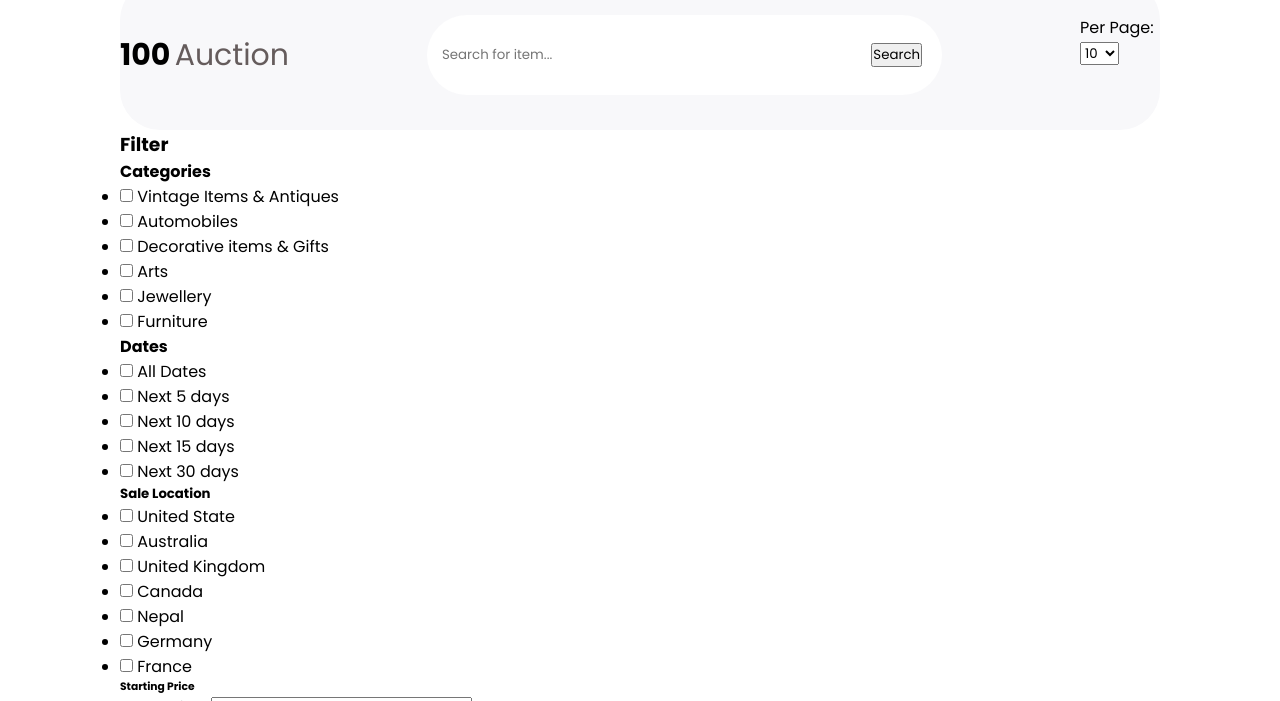
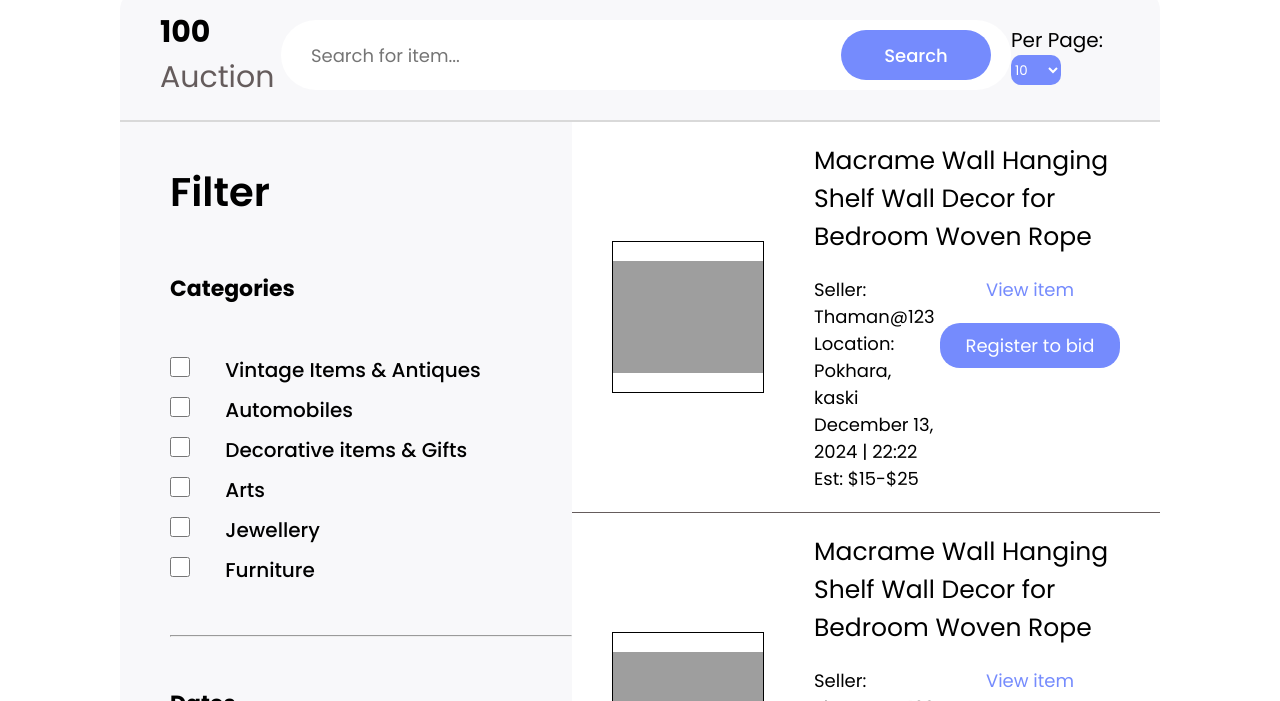
Before and after one commit to ThamanGrg/NextBid, a PHP site: page /browse.html in a window 1280 px wide. Shown: the part 167-868 px from the top of the page. Run offline with PHP 8.4, Linux system fonts and the light colour scheme; grey boxes are pictures that could not be loaded.

Commit message:
Browse Page

```diff
--- a/website/frontend/browse/browse.css
+++ b/website/frontend/browse/browse.css
@@ -45,11 +45,11 @@ a:active {
     color: #758BFD;
 }
 
-.dropDownCategory{
+.dropDownCategory {
     display: none;
 }
 
-.nav ul li:hover .dropDownCategory{
+.nav ul li:hover .dropDownCategory {
     display: block;
     position: absolute;
     left: 0;
@@ -62,22 +62,23 @@ a:active {
     border-radius: 20px;
     border-top-left-radius: 0;
 }
-.dropDownCategory ul{
+
+.dropDownCategory ul {
     display: block;
     list-style: disc;
 }
 
-.dropDownCategory ul li{
+.dropDownCategory ul li {
     margin-bottom: 16px;
     font-weight: 400;
     font-size: 18px;
 }
 
-.dropDownCategory ul li a{
+.dropDownCategory ul li a {
     color: white;
 }
 
-.dropDownCategory ul li:hover{
+.dropDownCategory ul li:hover {
     font-weight: 600;
 }
 
@@ -104,51 +105,257 @@ a:active {
     height: 30px;
     margin-left: 16px;
 }
-.TopSection{
+
+.TopSection {
     background-color: #F8F8FA;
     display: flex;
-    justify-content:space-between;
+    justify-content: space-between;
     align-items: center;
-    height: 150px;
-    border-radius: 40px;
+    height: 130px;
+    border-top-right-radius: 20px;
+    border-top-left-radius: 20px;
+    margin-top: 10px;
+    border-bottom: 2px solid #D9D9D9;
 }
-.TotalAuction h2,p{
+
+.TotalAuction {
+    margin-left: 40px;
+}
+
+.TotalAuction h2,
+p {
     display: inline-block;
     font-size: 30px;
 }
-.TotalAuction p{
+
+.TotalAuction p {
     color: #655C5C;
 }
-.SearchButton input{
-    height: 80px;
-    width: 500px;
+
+.SearchButton input {
+    height: 70px;
+    width: 700px;
     border-radius: 40px;
-    padding-left: 15px;
+    padding-left: 30px;
     outline: none;
     border: none;
+    font-size: 18px;
+
 }
-.SearchButton{
+
+.SearchButton {
     position: relative;
 }
-.SearchButton input:focus{
+
+.SearchButton input:focus {
     border: none;
 }
-.SearchButton button{
-    position:absolute;
+
+.SearchButton button {
+    position: absolute;
     top: 50%;
     right: 20px;
-    transform: translatey(-50%);
+    transform: translateY(-50%);
     cursor: pointer;
+    background-color: #758BFD;
+    height: 50px;
+    width: 150px;
+    border: none;
+    border-radius: 30px;
+    font-size: 18px;
+    color: white;
+    font-weight: 500;
 }
-.PerPageButton{
-    height: 80px;
-    width: 80px;
+
+.PerPageButton {
+    width: auto;
     font-size: 16px;
+    display: block;
+    margin-right: 30px;
 }
-.FilterSection{
-    font-family: "poppin";
+
+.PerPageButton label {
+    margin-right: 20px;
+    font-size: 20px;
 }
-footer{
+
+.PerPageButton select {
+    width: 50px;
+    height: 30px;
+    background-color: #758BFD;
+    color: white;
+    border: none;
+    outline: none;
+    border-radius: 10px;
+}
+
+.main {
+    display: flex;
+}
+
+.leftSection {
+    background-color: #F8F8FA;
+    width: 600px;
+    padding-left: 50px;
+    height: 1500px;
+}
+
+.leftSection .title h3 {
+    font-size: 40px;
+    font-weight: 600;
+}
+
+.filterSection h4 {
+    font-size: 22px;
+    margin-top: 20px;
+    margin-bottom: 50px;
+}
+
+.filterSection .Categories{
+    border-bottom: 10px solid black;
+}
+
+.filterSection ul {
+    list-style: none;
+    margin-top: 10px;
+}
+
+.filterSection ul input {
+    margin-right: 30px;
+    width: 20px;
+    height: 20px;
+}
+
+.filterSection ul li {
+    margin-top: 10px;
+    font-size: 20px;
+    font-weight: 500;
+}
+
+.filterSection hr {
+    margin-top: 50px;
+    margin-bottom: 50px;
+    width: 400px;
+}
+
+.leftSection .title {
+    margin-top: 40px;
+    margin-bottom: 50px;
+}
+
+.locationSection label {
+    font-size: 20px;
+    font-weight: 500;
+    margin-right: 15px;
+}
+
+.locationSection select {
+    background-color: #758BFD;
+    width: 200px;
+    height: 45px;
+    font-weight: 500;
+    font-size: 14px;
+    border: none;
+    outline: none;
+    border-radius: 20px;
+    color: white;
+}
+
+.startingSection label {
+    display: inline-block;
+    width: 200px;
+}
+
+.price label{
+    font-size: 20px;
+    font-weight: 500;
+}
+
+.startingSection div{
+    margin: 8px auto;
+}
+
+.price input{
+    height: 35px;
+    border-radius: 10px;
+    border: 0.5px solid #655C5C;
+    font-size: 17px;
+    outline: none;
+    padding-left: 10px;
+}
+
+.rightSection {
+    width: 90%;
+    height: auto;
+    min-height: 1500px;
+}
+
+.ItemCard {
+    padding: 20px 40px;
+    display: flex;
+    align-items: center;
+    border-bottom: 1px solid #655C5C;
+}
+
+.imageCard {
+    width: 150px;
+    height: 150px;
+    overflow: hidden;
+    border: 1px solid black;
+}
+
+.item-Bottom {
+    display: flex;
+    flex-direction: row;
+    margin-top: 20px;
+}
+
+.imageCard img {
+    width: 150px;
+    height: 150px;
+    object-fit: contain;
+}
+
+.itemRight {
+    margin-left: 50px;
+}
+
+.itemRight .itemTitle h3 {
+    font-weight: 400;
+    font-size: 25px;
+}
+
+.itemRight .itemDescription {
+    width: 80%;
+}
+
+.itemRight .itemDescription p {
+    font-size: 18px;
+}
+
+.item-Bottom .itemLinks a{
+    color: #758BFD;
+    font-size: 18px;
+}
+
+.item-Bottom .itemLinks {
+    display: flex;
+    flex-direction: column;
+    text-align: center;
+}
+
+.item-Bottom button {
+    width: 180px;
+    height: 45px;
+    margin-top: 20px;
+    background-color: #758BFD;
+    border: none;
+    color: white;
+    font-size: 18px;
+    border-radius: 20px;
+}
+
+footer {
     width: 100%;
     height: 500px;
     margin-top: 10%;
@@ -159,7 +366,7 @@ footer{
     position: relative;
 }
 
-.socialLinks{
+.socialLinks {
     background-color: #758BFD;
     width: 80%;
     height: 50px;
@@ -174,36 +381,36 @@ footer{
     justify-content: space-between;
 }
 
-.socialLinks img{
+.socialLinks img {
     width: 30px;
     padding-left: 15px;
     padding-top: 5px;
 }
 
-.footerMenus{
+.footerMenus {
     display: flex;
     justify-content: center;
     margin-top: 100px;
 }
 
-.footerMenus a{
+.footerMenus a {
     font-size: 18px;
     margin: 2px 0;
 }
 
-.footerMenus div{
+.footerMenus div {
     display: flex;
     flex-direction: column;
     margin: 0 100px;
     top: 0;
 }
 
-.footerMenus h1{
+.footerMenus h1 {
     font-size: 50px;
     margin-bottom: 20px;
 }
 
-.footerMenus hr{
+.footerMenus hr {
     transform: rotate(0deg);
     transform-origin: center;
     height: 300px;
--- a/website/frontend/browse/browse.html
+++ b/website/frontend/browse/browse.html
@@ -51,7 +51,7 @@
             <p>Auction</p>
         </div>
         <div class="SearchButton">
-            <input type="text" placeholder="Search for item..."> <button>Search</button>
+            <input type="text" placeholder="Search for item..." maxlength="50"> <button>Search</button>
         </div>
         <div class="PerPageButton">
             <label for="per-page">Per Page:</label>
@@ -62,9 +62,13 @@
             </select>
         </div>
     </div>
-    <div class="FilterSection">
+    <div class="main">
+        <div class="leftSection">
+            <div class="filterSection">
+                <div class="title">
                     <h3>Filter</h3>
-        <div class="Categories">
+                </div>
+                <div class="categories">
                     <h4>Categories</h4>
                     <ul>
                         <li><input type="checkbox"> Vintage Items & Antiques</li>
@@ -75,6 +79,7 @@
                         <li><input type="checkbox"> Furniture</li>
                     </ul>
                 </div>
+                <hr>
                 <div class="dateSection">
                     <h4>Dates</h4>
                     <ul>
@@ -85,46 +90,100 @@
                         <li><input type="checkbox"> Next 30 days</li>
                     </ul>
                 </div>
-        <div class="saleSection">
-            <h5>Sale Location</h5>
-            <ul>
-                <li><input type="checkbox"> United State</li>
-                <li><input type="checkbox"> Australia</li>
-                <li><input type="checkbox"> United Kingdom</li>
-                <li><input type="checkbox"> Canada</li>
-                <li><input type="checkbox"> Nepal</li>
-                <li><input type="checkbox"> Germany</li>
-                <li><input type="checkbox"> France</li>
-            </ul>
+                <hr>
+                <div class="locationSection">
+                    <h4>Sale Location</h4>
+                    <label for="Location">Select Location:</label>
+                    <select name="saleLocation" id="">
+                        <option value="None">None</option>
+                        <option value="">United State</option>
+                        <option value="">Australia</option>
+                        <option value="">United Kingdom</option>
+                        <option value="">Canada</option>
+                        <option value="">Nepal</option>
+                        <option value="">Germany</option>
+                        <option value="">France</option>
+                    </select>
                 </div>
+                <hr>
                 <div class="startingSection">
-            <h6>Starting Price</h6>
-            <label for="filter Price">Enter Price:</label>
-            <input type="Text">
+                    <h4>Price range</h4>
+                    <div class="price">
+                        <label for="filter Price">Minimum Price:</label>
+                        <input type="text" min="0" maxlength="10">
+                    </div>
+                    <div class="price">
+                        <label for="filter Price">Maximum Price:</label>
+                        <input type="text" min="0" maxlength="10">
+                    </div>
+
+                </div>
             </div>
         </div>
         <div class="rightSection">
-        <div class="ItemSection">
-            <img src="../../../uploads/Screenshot 2024-12-13 212359.png" alt="">
-            <h3>Macrame Wall Hanging Shelf Wall Decor for Bedroom Woven Rope</h3>
-            <p>Seller: Thaman@123</p>
-            <p>Location: Pokhara, kaski</p>
-            <p>December 13, 2024 | 22:22</p>
-            <p>Est: $15-$25</p>
-            <button>View Item</button>
-            <button>Register to bid</button>
-        </div>
-        <div class="ItemSection">
-            <img src="../../../uploads/Screenshot 2024-12-13 212359.png"alt="">
-            <h3>Macrame Wall Hanging Shelf Wall Decor for Bedroom Woven Rope</h3>
-            <p>Seller: Thaman@123</p>
-            <p>Location: Pokhara, kaski</p>
-            <p>December 13, 2024 | 23:23</p>
-            <p>Est: $65-$95</p>
-            <button>View Item</button>
-            <button>Register to bid</button>
+            <div class="ItemCard">
+                <div class="itemImage">
+                    <div class="imageCard">
+                        <img src="../../../uploads/1737522457.png" alt="">
                     </div>
                 </div>
+                <div class="itemRight">
+                    <div class="itemDetails">
+                        <div class="itemTitle">
+                            <h3>Macrame Wall Hanging Shelf Wall Decor for Bedroom Woven Rope</h3>
+                        </div>
+                        <div class="item-Bottom">
+                            <div class="itemDescription">
+                                <p>Seller: Thaman@123</p><br>
+                                <p>Location: Pokhara, kaski</p><br>
+                                <p>December 13, 2024 | 22:22</p><br>
+                                <p>Est: $15-$25</p><br>
+                            </div>
+                            <div class="itemLinks">
+                                <a href="">View item</a>
+                                <a href="../Register/bidRegister"><button>Register to bid</button></a>
+                            </div>
+                        </div>
+
+                    </div>
+
+                </div>
+
+
+            </div>
+            <div class="ItemCard">
+                <div class="itemImage">
+                    <div class="imageCard">
+                        <img src="../../../uploads/1737522457.png" alt="">
+                    </div>
+                </div>
+                <div class="itemRight">
+                    <div class="itemDetails">
+                        <div class="itemTitle">
+                            <h3>Macrame Wall Hanging Shelf Wall Decor for Bedroom Woven Rope</h3>
+                        </div>
+                        <div class="item-Bottom">
+                            <div class="itemDescription">
+                                <p>Seller: Thaman@123</p><br>
+                                <p>Location: Pokhara, kaski</p><br>
+                                <p>December 13, 2024 | 22:22</p><br>
+                                <p>Est: $15-$25</p><br>
+                            </div>
+                            <div class="itemLinks">
+                                <a href="">View item</a>
+                                <a href="../Register/bidRegister"><button>Register to bid</button></a>
+                            </div>
+                        </div>
+
+                    </div>
+
+                </div>
+
+
+            </div>
+        </div>
+    </div>
+
     <footer>
         <div class="footerMenus">
             <div class="Menu">
```
Lines whose indentation alone changed are shown as unchanged.
